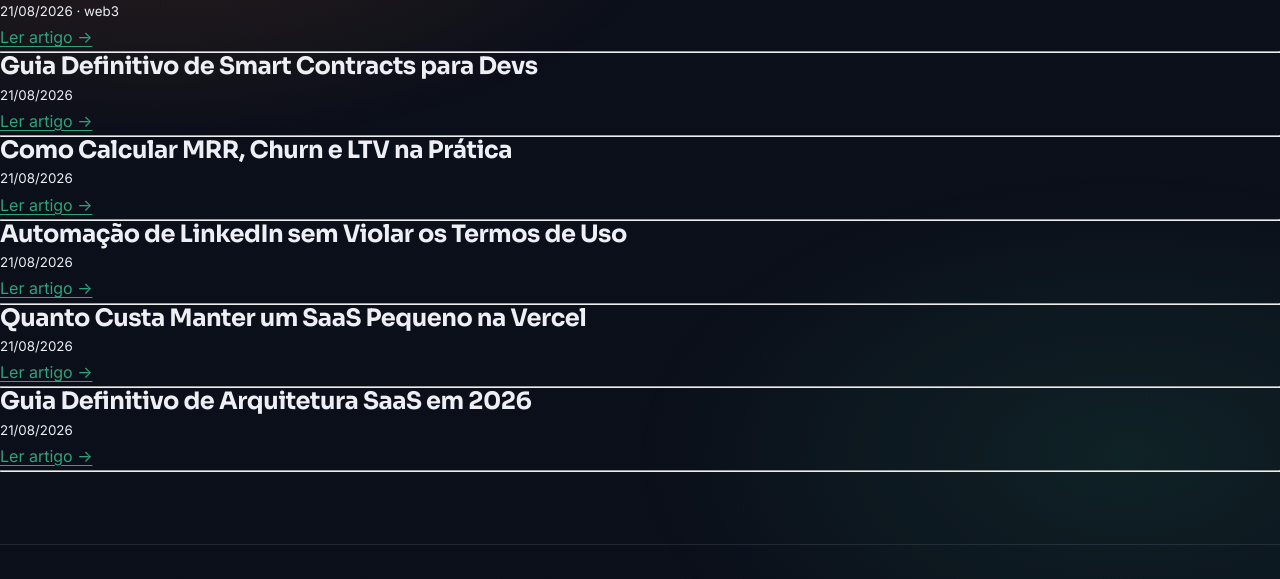
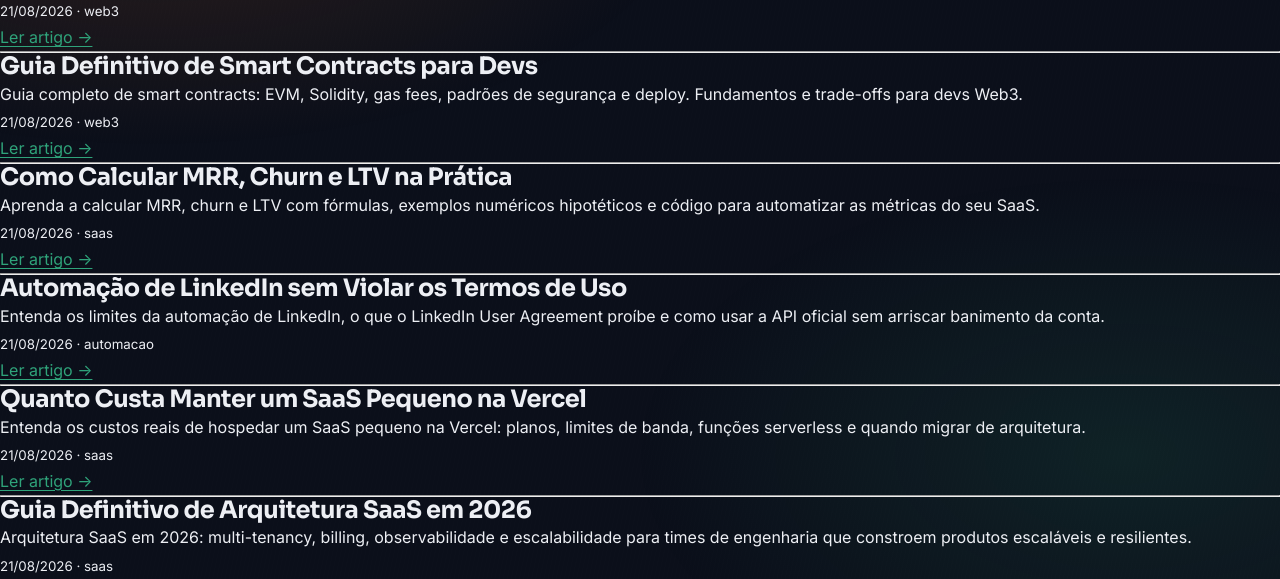
Before and after one commit to taleshack-prog/Hack-Tech-Farm-site, a website: page blog/index.html in a window 1280 px wide. Shown: the part 169-748 px from the top of the page. Drawn offline with Linux system fonts and the light colour scheme.

Commit message:
content: guia-definitivo-de-arquitetura-saas-em-2026, guia-definitivo-de-smart-contracts-para-devs

```diff
--- a/blog/index.html
+++ b/blog/index.html
@@ -27,42 +27,42 @@
 <article>
   <h2><a href="/blog/auditoria-de-seguranca-em-dapps-checklist-pratico">Auditoria de Segurança em DApps: Checklist Prático</a></h2>
   <p>Checklist prático de auditoria de segurança para DApps: reentrancy, controle de acesso, oráculos, gas, upgradability e ferramentas de análise estática.</p>
-  <p><small><time datetime="2026-08-21T21:04:18.000Z">21/08/2026</time> · web3</small></p>
+  <p><small><time datetime="2026-08-21T21:04:42.118Z">21/08/2026</time> · web3</small></p>
   <p><a href="/blog/auditoria-de-seguranca-em-dapps-checklist-pratico">Ler artigo &rarr;</a></p>
   <hr>
 </article>
 <article>
   <h2><a href="/blog/guia-definitivo-de-smart-contracts-para-devs">Guia Definitivo de Smart Contracts para Devs</a></h2>
-  <p></p>
-  <p><small><time datetime="2026-08-21T20:05:18.634Z">21/08/2026</time></small></p>
+  <p>Guia completo de smart contracts: EVM, Solidity, gas fees, padrões de segurança e deploy. Fundamentos e trade-offs para devs Web3.</p>
+  <p><small><time datetime="2026-08-21T19:58:57.000Z">21/08/2026</time> · web3</small></p>
   <p><a href="/blog/guia-definitivo-de-smart-contracts-para-devs">Ler artigo &rarr;</a></p>
   <hr>
 </article>
 <article>
   <h2><a href="/blog/como-calcular-mrr-churn-e-ltv-na-pratica">Como Calcular MRR, Churn e LTV na Prática</a></h2>
-  <p></p>
-  <p><small><time datetime="2026-08-21T19:40:46.536Z">21/08/2026</time></small></p>
+  <p>Aprenda a calcular MRR, churn e LTV com fórmulas, exemplos numéricos hipotéticos e código para automatizar as métricas do seu SaaS.</p>
+  <p><small><time datetime="2026-08-21T19:40:46.536Z">21/08/2026</time> · saas</small></p>
   <p><a href="/blog/como-calcular-mrr-churn-e-ltv-na-pratica">Ler artigo &rarr;</a></p>
   <hr>
 </article>
 <article>
   <h2><a href="/blog/automacao-de-linkedin-sem-violar-os-termos-de-uso">Automação de LinkedIn sem Violar os Termos de Uso</a></h2>
-  <p></p>
-  <p><small><time datetime="2026-08-21T19:26:49.321Z">21/08/2026</time></small></p>
+  <p>Entenda os limites da automação de LinkedIn, o que o LinkedIn User Agreement proíbe e como usar a API oficial sem arriscar banimento da conta.</p>
+  <p><small><time datetime="2026-08-21T19:26:49.321Z">21/08/2026</time> · automacao</small></p>
   <p><a href="/blog/automacao-de-linkedin-sem-violar-os-termos-de-uso">Ler artigo &rarr;</a></p>
   <hr>
 </article>
 <article>
   <h2><a href="/blog/quanto-custa-manter-um-saas-pequeno-na-vercel">Quanto Custa Manter um SaaS Pequeno na Vercel</a></h2>
-  <p></p>
-  <p><small><time datetime="2026-08-21T19:16:18.327Z">21/08/2026</time></small></p>
+  <p>Entenda os custos reais de hospedar um SaaS pequeno na Vercel: planos, limites de banda, funções serverless e quando migrar de arquitetura.</p>
+  <p><small><time datetime="2026-08-21T19:16:18.327Z">21/08/2026</time> · saas</small></p>
   <p><a href="/blog/quanto-custa-manter-um-saas-pequeno-na-vercel">Ler artigo &rarr;</a></p>
   <hr>
 </article>
 <article>
   <h2><a href="/blog/guia-definitivo-de-arquitetura-saas-em-2026">Guia Definitivo de Arquitetura SaaS em 2026</a></h2>
-  <p></p>
-  <p><small><time datetime="2026-08-21T16:03:35.869Z">21/08/2026</time></small></p>
+  <p>Arquitetura SaaS em 2026: multi-tenancy, billing, observabilidade e escalabilidade para times de engenharia que constroem produtos escaláveis e resilientes.</p>
+  <p><small><time datetime="2026-08-21T15:15:23.000Z">21/08/2026</time> · saas</small></p>
   <p><a href="/blog/guia-definitivo-de-arquitetura-saas-em-2026">Ler artigo &rarr;</a></p>
   <hr>
 </article>
```
Also changed, not shown: blog/guia-definitivo-de-arquitetura-saas-em-2026.html (+8 -3 lines), blog/guia-definitivo-de-smart-contracts-para-devs.html (+6 -2 lines).
